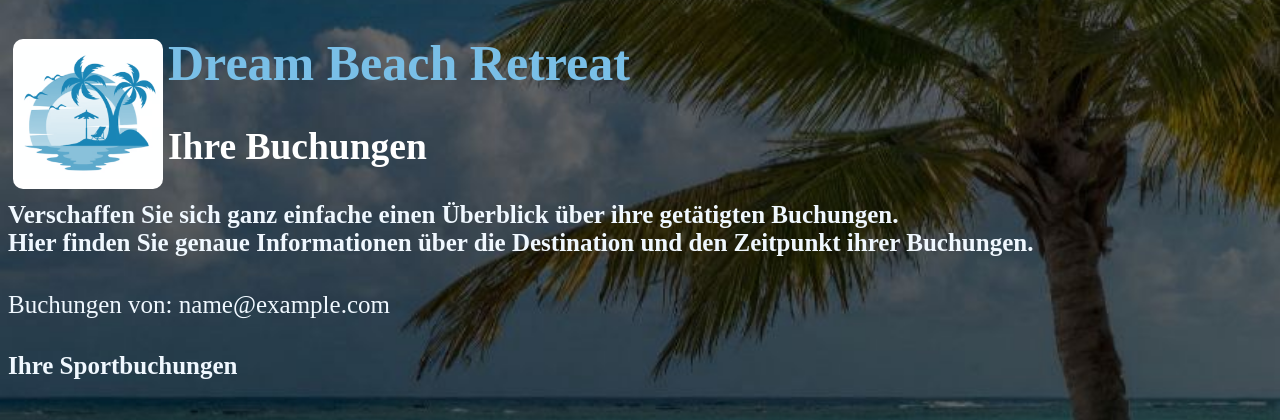
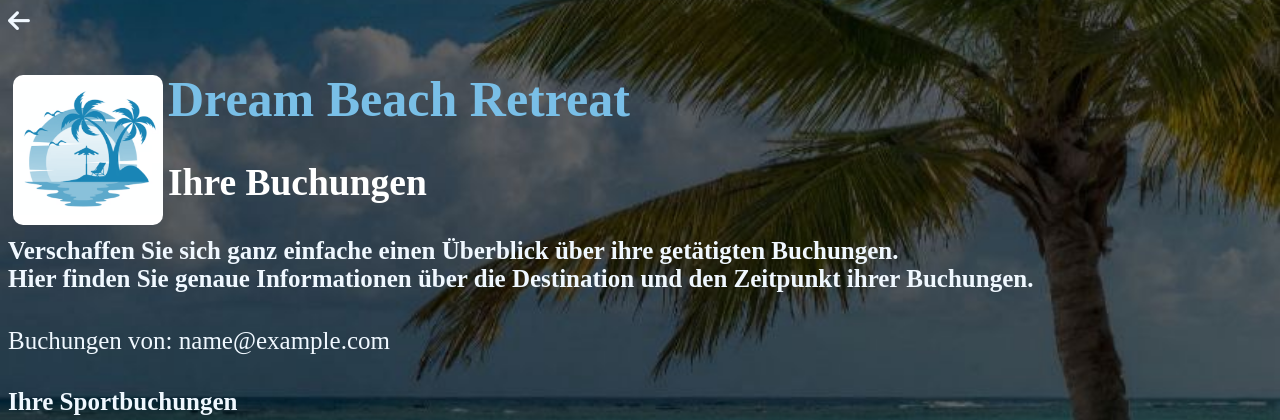
Before and after one commit to LucieSchmid/DreamBeachRetreat, a PHP site: page /buchungsUebersicht.php in a window 1280 px wide. Shown: the top 420 px of the page. Run offline with PHP 8.4, Linux system fonts and the light colour scheme; the visitor is signed in with stand-in values (Sample User, id 1); data that the repository does not hold is empty; some libraries are stand-ins or nearby versions.

Commit message:
zurückpfeil

```diff
--- a/buchungsUebersicht.php
+++ b/buchungsUebersicht.php
@@ -9,11 +9,14 @@ im Überblick behalten*/
 <head>
     <meta charset="UTF-8">
     <meta name="viewport" content="width=device-width, initial-scale=1.0">
+    <script src="https://kit.fontawesome.com/1456f04639.js" crossorigin="anonymous"></script>
     <link rel="stylesheet" type="text/css" href="standf.css">
     <title>deine Buchungen</title>
 </head>
 <body>
     <header>
+    <i class="fas fa-arrow-left" data-bs-toggle="tooltip" data-bs-placement="right" title="Klicken Sie hier um zurückzukehren!" onclick="history.back()"></i>
+
         <h1>
             <div style="float:left; padding:5px; padding-bottom:0px;"> <img class="runde-ecken" src="images/logo.png" width="150" height="150" /></div>
             Dream Beach Retreat
@@ -40,7 +43,7 @@ im Überblick behalten*/
                     echo "<tr>" .
                             "<td width=200;>" . $zeile['art'] . "</td>" .
                             "<td width=150;>" . $zeile['wochentag'] ."s". "</td>" .
-                            "<td>" . "um ".$zeile['uhrzeit'] ." Uhr". "</td>" .
+                            "<td>" . "um ".$zeile['uhrzeit'] ." Uhr"." </td>" .
                         "</tr>";
                 }
             }
```
